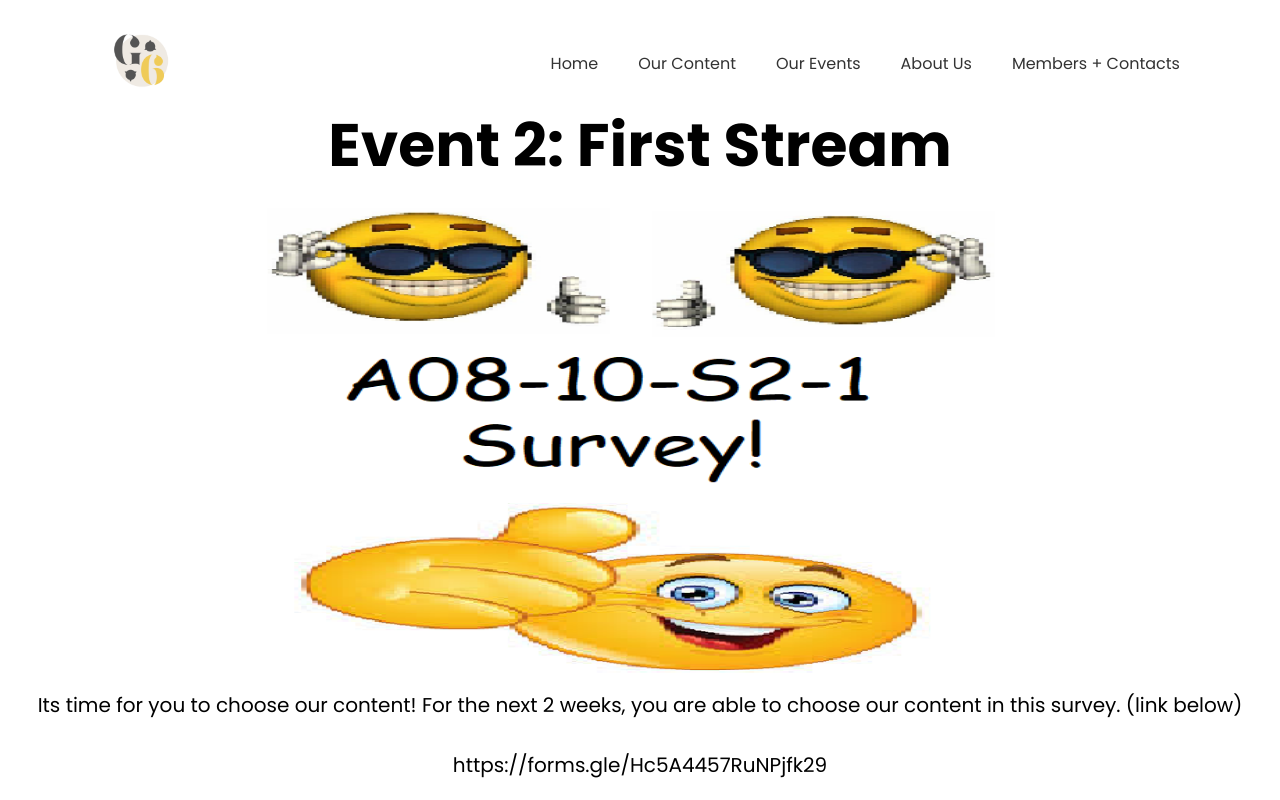
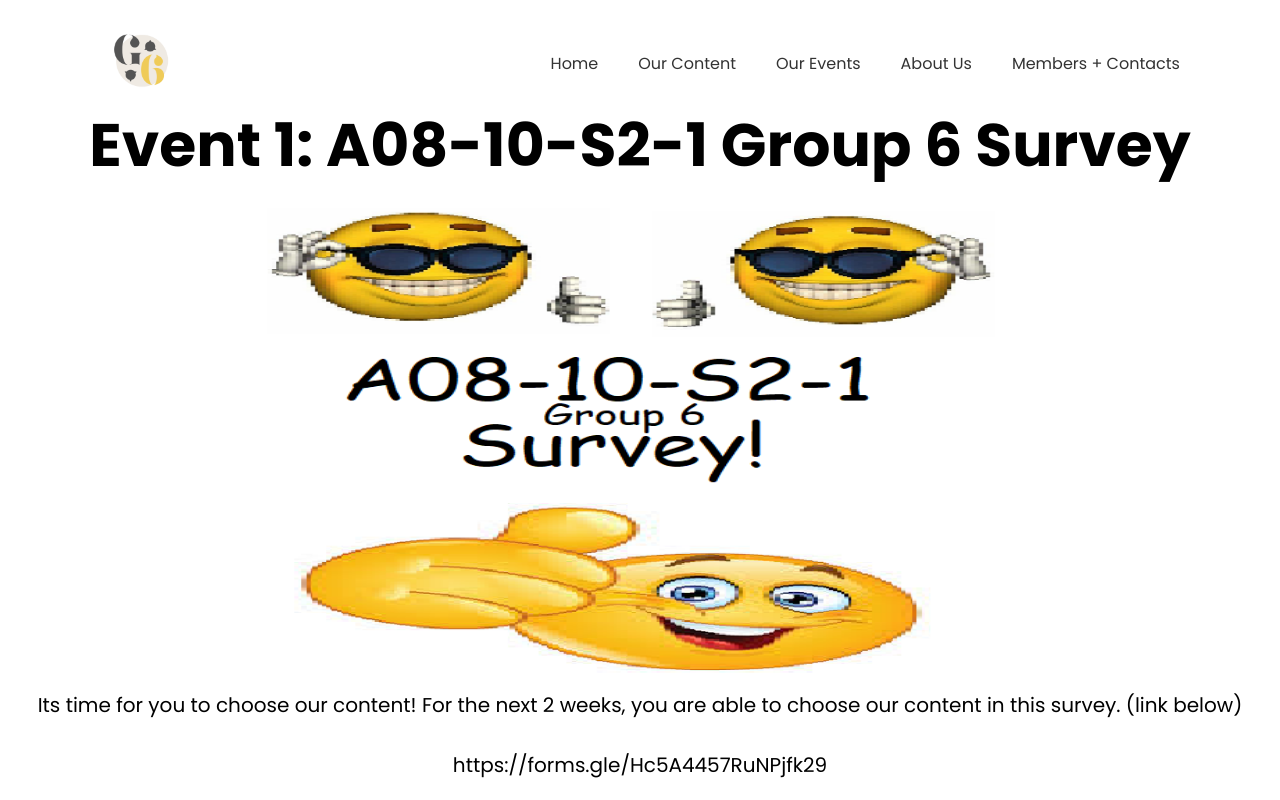
Before and after one commit to ICOOLDIAMOND/Grd10Grp6Website, a plain HTML site: page event1.html in a window 1280 px wide. Shown: the top 800 px of the page. Drawn offline with Linux system fonts and the light colour scheme.

Commit message:
i have made a severe lapse in my judgement

```diff
--- a/event1.html
+++ b/event1.html
@@ -20,8 +20,8 @@
 			</ul>
 		</header>
 	</section>
-<h1>Event 2: First Stream</h1>
-<img src="fella.png" class="center" width="800" height="500">
+<h1>Event 1: A08-10-S2-1 Group 6 Survey</h1>
+<img src="fella1.png" class="center" width="800" height="500">
 <p>Its time for you to choose our content! For the next 2 weeks, you are able to choose our content in this survey. (link below)<br><br>
 https://forms.gle/Hc5A4457RuNPjfk29</p>
 	<section>
```
Also changed, not shown: event3.html (+1 -1 lines), fella1.png (added).
